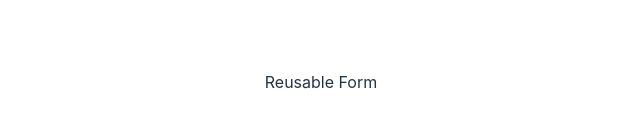
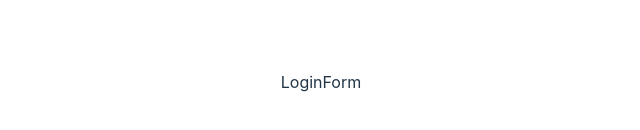
Before and after one commit to louis-stintzy/reusable-form-demo, a React (Vite) app: page /login in a window 1280 px wide. Shown: the part 318-448 px from the top of the page, without its empty margins (319-959 px from the left). Built offline with nearby package versions, Linux system fonts and the light colour scheme.

Commit message:
feat(router): setup react-router-dom with basic page structure

```diff
--- a/eslint.config.js
+++ b/eslint.config.js
@@ -10,7 +10,7 @@ import prettierPlugin from 'eslint-plugin-prettier';
 
 export default tseslint.config(
   eslint.configs.recommended,
-  importPlugin.flatConfigs.recommended,
+  // importPlugin.flatConfigs.recommended,
   jsxA11y.flatConfigs.recommended,
   reactPlugin.configs.flat.recommended,
   reactPlugin.configs.flat['jsx-runtime'],
@@ -39,7 +39,7 @@ export default tseslint.config(
     plugins: {
       'react-hooks': reactHooks,
       'react-refresh': reactRefresh,
-      // import: importPlugin, // remplacé par importPlugin.flatConfigs.recommended
+      import: importPlugin, // remplacé par importPlugin.flatConfigs.recommended
       // "jsx-a11y": jsxA11y, // remplacé par jsxA11y.flatConfigs.recommended
       // react: reactPlugin, // remplacé par reactPlugin.configs.flat.recommended et reactPlugin.configs.flat["jsx-runtime"]
       prettier: prettierPlugin, // remplacé par eslintPluginPrettierRecommended
--- a/package.json
+++ b/package.json
@@ -11,7 +11,9 @@
   },
   "dependencies": {
     "react": "^19.0.0",
-    "react-dom": "^19.0.0"
+    "react-dom": "^19.0.0",
+    "react-hook-form": "^7.54.2",
+    "react-router-dom": "^7.1.5"
   },
   "devDependencies": {
     "@eslint/js": "^9.19.0",
--- a/src/App.tsx
+++ b/src/App.tsx
@@ -1,10 +1,12 @@
+import { Outlet } from 'react-router-dom';
+
 import './App.css';
 
 function App() {
   return (
-    <>
-      <p>Reusable Form</p>
-    </>
+    <div className="App">
+      <Outlet />
+    </div>
   );
 }
 
--- /dev/null
+++ b/src/components/PageComponents/LoginForm/LoginForm.tsx
@@ -0,0 +1,9 @@
+function LoginForm() {
+  return (
+    <>
+      <p>LoginForm</p>
+    </>
+  );
+}
+
+export default LoginForm;
--- a/src/main.tsx
+++ b/src/main.tsx
@@ -1,10 +1,12 @@
 import { StrictMode } from 'react';
 import { createRoot } from 'react-dom/client';
+import { RouterProvider } from 'react-router-dom';
+import { router } from './router.tsx';
+
 import './index.css';
-import App from './App.tsx';
 
 createRoot(document.getElementById('root')!).render(
   <StrictMode>
-    <App />
+    <RouterProvider router={router} />
   </StrictMode>
 );
--- /dev/null
+++ b/src/pages/Dashboard/Dashboard.tsx
@@ -0,0 +1,9 @@
+function Dashboard() {
+  return (
+    <>
+      <p>Dashboard</p>
+    </>
+  );
+}
+
+export default Dashboard;
--- /dev/null
+++ b/src/pages/Home/Home.tsx
@@ -0,0 +1,9 @@
+function Home() {
+  return (
+    <>
+      <p>Home</p>
+    </>
+  );
+}
+
+export default Home;
--- /dev/null
+++ b/src/pages/Login/Login.tsx
@@ -0,0 +1,11 @@
+import LoginForm from '../../components/PageComponents/LoginForm/LoginForm';
+
+function Login() {
+  return (
+    <>
+      <LoginForm />
+    </>
+  );
+}
+
+export default Login;
--- /dev/null
+++ b/src/pages/NotFound/NotFound.tsx
@@ -0,0 +1,9 @@
+function NotFound() {
+  return (
+    <>
+      <p>NotFound</p>
+    </>
+  );
+}
+
+export default NotFound;
--- /dev/null
+++ b/src/pages/Signup/Signup.tsx
@@ -0,0 +1,9 @@
+function Signup() {
+  return (
+    <>
+      <p>Signup</p>
+    </>
+  );
+}
+
+export default Signup;
--- /dev/null
+++ b/src/router.tsx
@@ -0,0 +1,38 @@
+import { createBrowserRouter } from 'react-router-dom';
+import App from './App';
+import Home from './pages/Home/Home';
+import Login from './pages/Login/Login';
+import Signup from './pages/Signup/Signup';
+import Dashboard from './pages/Dashboard/Dashboard';
+import NotFound from './pages/NotFound/NotFound';
+
+export const routerConfig = [
+  {
+    path: '/',
+    element: <App />,
+    children: [
+      {
+        path: '',
+        element: <Home />,
+      },
+      {
+        path: 'login',
+        element: <Login />,
+      },
+      {
+        path: 'signup',
+        element: <Signup />,
+      },
+      {
+        path: 'dashboard',
+        element: <Dashboard />,
+      },
+      {
+        path: '*',
+        element: <NotFound />,
+      },
+    ],
+  },
+];
+
+export const router = createBrowserRouter(routerConfig);
```
Also changed, not shown: src/components/PageComponents/SignupForm/SignupForm.tsx (added, +9 -0 lines), 1 other file (tests, documents, lock files or other folders).
